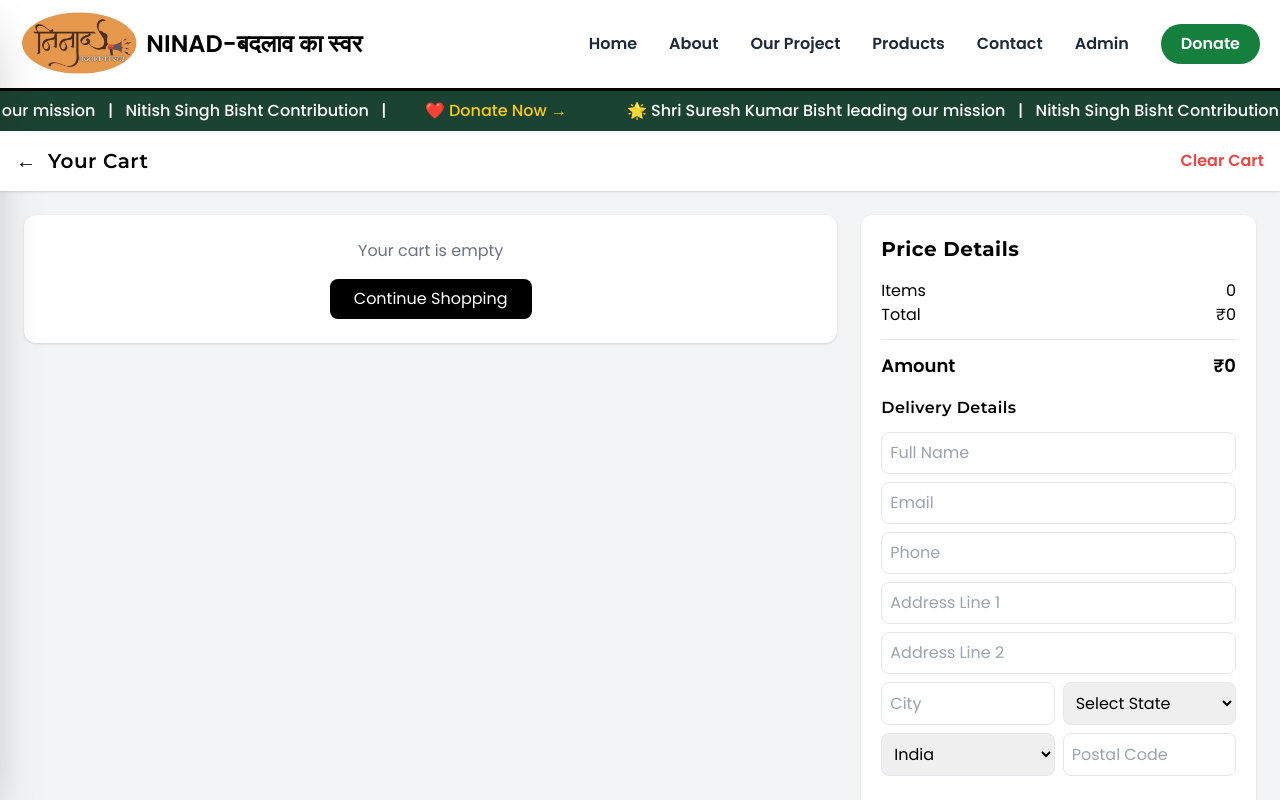
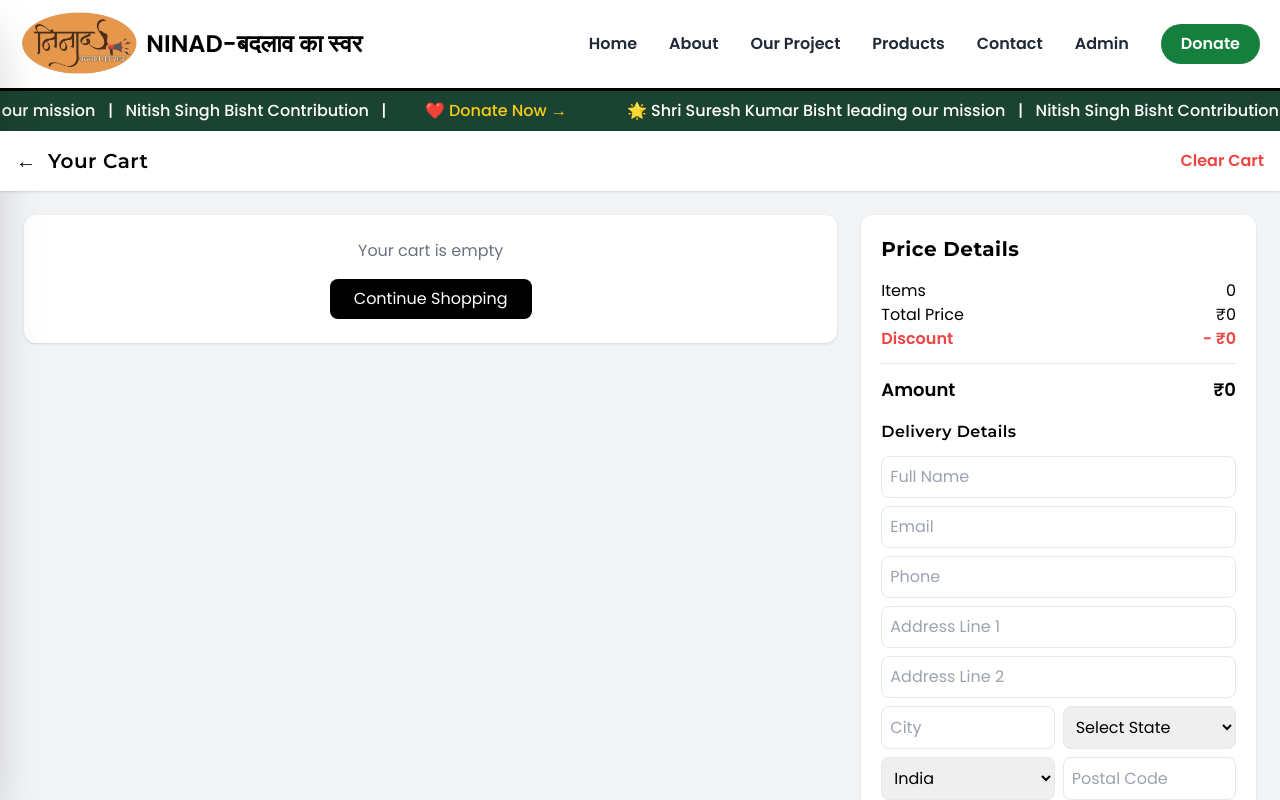
Before and after one commit to Altarina-creative/Ninad-, a React (Vite) app in the folder client/: page /cart in a window 1280 px wide. Shown: the top 800 px of the page. Built offline with nearby package versions, Linux system fonts and the light colour scheme.

Commit message:
Update Cart.jsx
new discount

```diff
--- a/client/src/pages/Cart.jsx
+++ b/client/src/pages/Cart.jsx
@@ -22,26 +22,20 @@ export default function Cart() {
   // Load cart
   useEffect(() => {
     const saved = JSON.parse(localStorage.getItem("cart")) || [];
-
-    const withQty = saved.map((item) => ({
-      ...item,
-      _id: item._id || item.id,
-      qty: 1
-    }));
-
+    const withQty = saved.map((item) => ({ ...item, qty: 1 }));
     setCart(withQty);
   }, []);
 
   // Quantity
   const increaseQty = (id) => {
     setCart(cart.map(item =>
-      item._id === id ? { ...item, qty: item.qty + 1 } : item
+      item.id === id ? { ...item, qty: item.qty + 1 } : item
     ));
   };
 
   const decreaseQty = (id) => {
     setCart(cart.map(item =>
-      item._id === id && item.qty > 1
+      item.id === id && item.qty > 1
         ? { ...item, qty: item.qty - 1 }
         : item
     ));
@@ -49,7 +43,7 @@ export default function Cart() {
 
   // Remove
   const removeItem = (id) => {
-    const updated = cart.filter(item => item._id !== id);
+    const updated = cart.filter(item => item.id !== id);
     setCart(updated);
     localStorage.setItem("cart", JSON.stringify(updated));
   };
@@ -60,16 +54,35 @@ export default function Cart() {
     setCart([]);
   };
 
-  // TOTAL
-  const total = cart.reduce(
+  // ✅ ORIGINAL TOTAL
+  const originalTotal = cart.reduce(
     (sum, item) => sum + parseFloat(item.price) * item.qty,
     0
   );
+
+  // ✅ DISCOUNT AMOUNT
+  const discountAmount = cart.reduce((sum, item) => {
+    let price = parseFloat(item.price);
+    let discount = 0;
+
+    if (item.discount) {
+      const match = item.discount.match(/\d+/);
+      if (match) {
+        discount = parseInt(match[0]);
+      }
+    }
+
+    return sum + (price * discount / 100) * item.qty;
+  }, 0);
+
+  // ✅ FINAL TOTAL
+  const total = originalTotal - discountAmount;
 
   const handleChange = (e) => {
     setForm({ ...form, [e.target.name]: e.target.value });
   };
 
+  // ORDER
   const handleOrder = async () => {
     try {
       const fullAddress = `
@@ -80,8 +93,7 @@ export default function Cart() {
         ${form.country} - ${form.pincode}
       `;
 
-      // ✅ ONLY FIXED LINE
-      await axios.post("https://ninad.onrender.com/api/order/order", {
+      await axios.post("http://localhost:5000/api/order", {
         cart,
         total,
         email: form.email,
@@ -115,6 +127,7 @@ export default function Cart() {
   return (
     <div className="bg-gray-100 min-h-screen">
 
+      {/* HEADER */}
       <div className="bg-white shadow p-4 flex justify-between items-center sticky top-0 z-50">
         <div className="flex items-center gap-3">
           <button onClick={() => navigate("/products")} className="text-xl font-bold">
@@ -130,6 +143,7 @@ export default function Cart() {
 
       <div className="p-6 grid md:grid-cols-3 gap-6">
 
+        {/* LEFT */}
         <div className="md:col-span-2 space-y-4">
           {cart.length === 0 ? (
             <div className="bg-white p-6 rounded-xl text-center shadow">
@@ -143,25 +157,31 @@ export default function Cart() {
             </div>
           ) : (
             cart.map(item => (
-              <div key={item._id} className="bg-white p-4 rounded-xl shadow flex justify-between items-center">
+              <div key={item.id} className="bg-white p-4 rounded-xl shadow flex justify-between items-center">
                 <div className="flex gap-4 items-center">
                   <img
-                    src={item.img || "https://via.placeholder.com/100"}
+                    src={item.img?.[0] || item.img || "https://via.placeholder.com/100"}
                     className="w-20 h-20 rounded-lg object-cover"
                   />
                   <div>
                     <h2 className="font-semibold">{item.name}</h2>
                     <p className="text-green-600">₹{item.price}</p>
 
+                    {item.discount && (
+                      <p className="text-red-500 text-sm font-semibold">
+                        🔥 {item.discount}
+                      </p>
+                    )}
+
                     <div className="flex gap-3 mt-2">
-                      <button onClick={() => decreaseQty(item._id)} className="px-2 bg-gray-200">-</button>
+                      <button onClick={() => decreaseQty(item.id)} className="px-2 bg-gray-200">-</button>
                       <span>{item.qty}</span>
-                      <button onClick={() => increaseQty(item._id)} className="px-2 bg-gray-200">+</button>
+                      <button onClick={() => increaseQty(item.id)} className="px-2 bg-gray-200">+</button>
                     </div>
                   </div>
                 </div>
 
-                <button onClick={() => removeItem(item._id)} className="text-red-500">
+                <button onClick={() => removeItem(item.id)} className="text-red-500">
                   Remove
                 </button>
               </div>
@@ -169,6 +189,7 @@ export default function Cart() {
           )}
         </div>
 
+        {/* RIGHT */}
         <div className="bg-white p-5 rounded-xl shadow sticky top-5 h-fit">
           <h2 className="text-xl font-bold mb-4">Price Details</h2>
 
@@ -178,8 +199,13 @@ export default function Cart() {
           </div>
 
           <div className="flex justify-between">
-            <span>Total</span>
-            <span>₹{total}</span>
+            <span>Total Price</span>
+            <span>₹{originalTotal}</span>
+          </div>
+
+          <div className="flex justify-between text-red-500 font-semibold">
+            <span>Discount</span>
+            <span>- ₹{discountAmount}</span>
           </div>
 
           <hr className="my-3" />
@@ -189,6 +215,7 @@ export default function Cart() {
             <span>₹{total}</span>
           </div>
 
+          {/* FORM */}
           <div className="mt-4">
             <h2 className="font-semibold mb-3">Delivery Details</h2>
 
```
